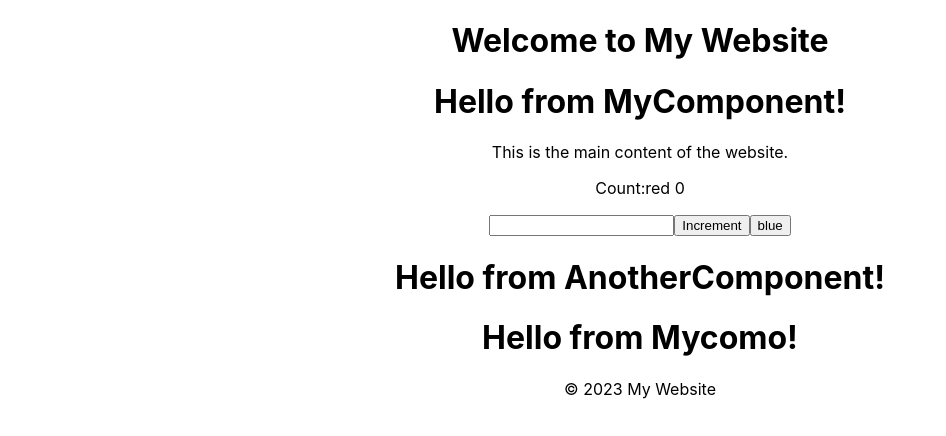
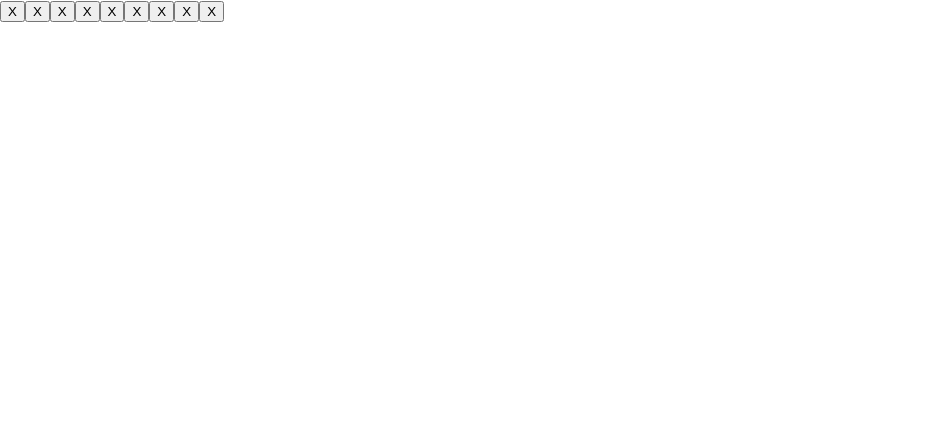
Before and after one commit to deveranthony/my-react-app, a React (Create React App) app: page / in a window 1280 px wide. Shown: the top 436 px of the page, without its empty margins (0-946 px from the left). Built offline with nearby package versions, Linux system fonts and the light colour scheme.

Commit message:
This is button

```diff
--- a/src/App.js
+++ b/src/App.js
@@ -1,21 +1,18 @@
-import './App.css';
-import { MyComponent, AnotherComponent } from './components/components'
-import Mycomo from './components/mycom';
-import MainContent from './components/myco';
-import { Header,Footer,Counter} from './components/myco';
 
-function App() {
-  return (
-    <div className="App">
-      <Header/>
-      <MyComponent/>
-      <MainContent/>
-      <Counter/>
-      <AnotherComponent/>
-      <Mycomo/>
-      <Footer/>
-    </div>
-  );
+export function Square(){
+  return(
+    <>
+      <button className="square">X</button>
+      <button className="square">X</button>
+      <button className="square">X</button>
+      <button className="square">X</button>
+      <button className="square">X</button>
+      <button className="square">X</button>
+      <button className="square">X</button>
+      <button className="square">X</button>
+      <button className="square">X</button>
+    </>
+  )
 }
 
-export default App
+export default Square
--- a/src/components/components.js
+++ /dev/null
@@ -1,7 +0,0 @@
-export const MyComponent = () => {
-    return <h1>Hello from MyComponent!</h1>;
-};
-
-export const AnotherComponent = () => {
-    return <h1>Hello from AnotherComponent!</h1>;
-};
--- a/src/components/myco.js
+++ /dev/null
@@ -1,26 +0,0 @@
-import React, { useState } from "react";
-
-export const Header = () => {
-    return <h1>Welcome to My Website</h1>;
-};
-
-export const Footer = () => {
-    return <footer>© 2023 My Website</footer>;
-};
-
-export default function MainContent() {
-    return <div>This is the main content of the website.</div>;
-};
-
-export function Counter() {
-    const [ count, setCount ] = useState(0);
-    const [color, setColor] =  useState("red");
-    return (
-        <div>
-            <p>Count:{color} {count}</p>
-            <input onChange={(e) => setColor(e.target.value)}></input>
-            <button onClick={(e) => setCount(count+1)}>Increment</button>
-            <button onClick={(e) => setColor("yellow")}>blue</button>
-        </div>
-    )
-}
--- a/src/components/mycom.js
+++ /dev/null
@@ -1,7 +0,0 @@
-import React from "react";
-
-const Mycomo = () => {
-    return<h1>Hello from Mycomo!</h1>;
-};
-
-export default Mycomo;
```
